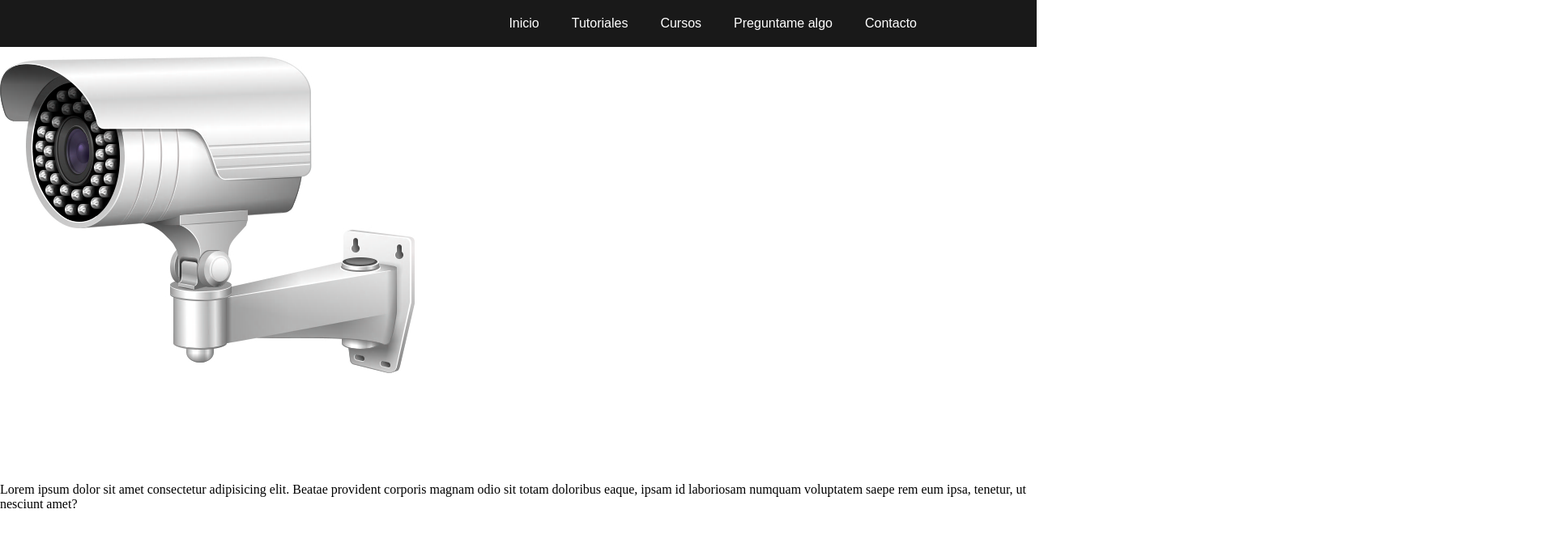
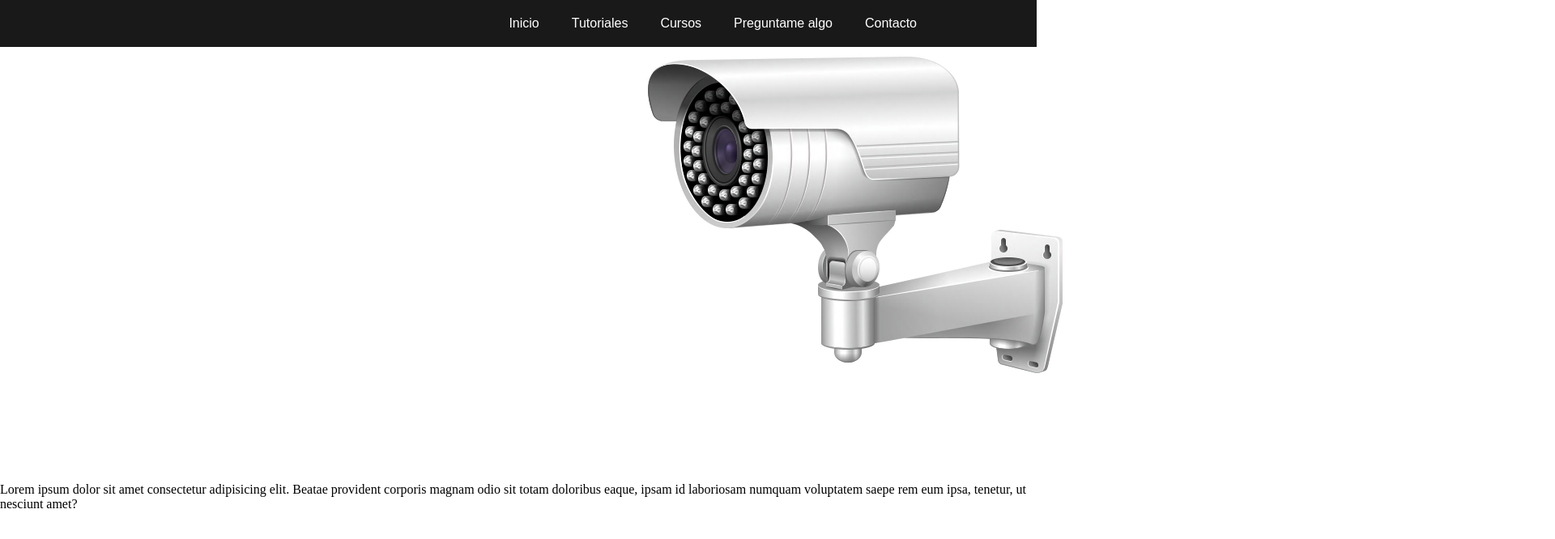
Before and after one commit to IvanJLopez/ivan, a plain HTML site: page tutoriales.html in a window 1280 px wide. Shown: the top 666 px of the page at 81% size, 1920 px wide, since content can reach past the window. Drawn offline with Linux system fonts and the light colour scheme.

Commit message:
movi la camara en tutoriales.html

```diff
--- a/css/estilotuto.css
+++ b/css/estilotuto.css
@@ -54,3 +54,9 @@ p {
     position: relative;
     top: 80px;
 }
+
+.imagen {
+    display: block;
+    position: relative;
+    left: 800px;
+}
```
